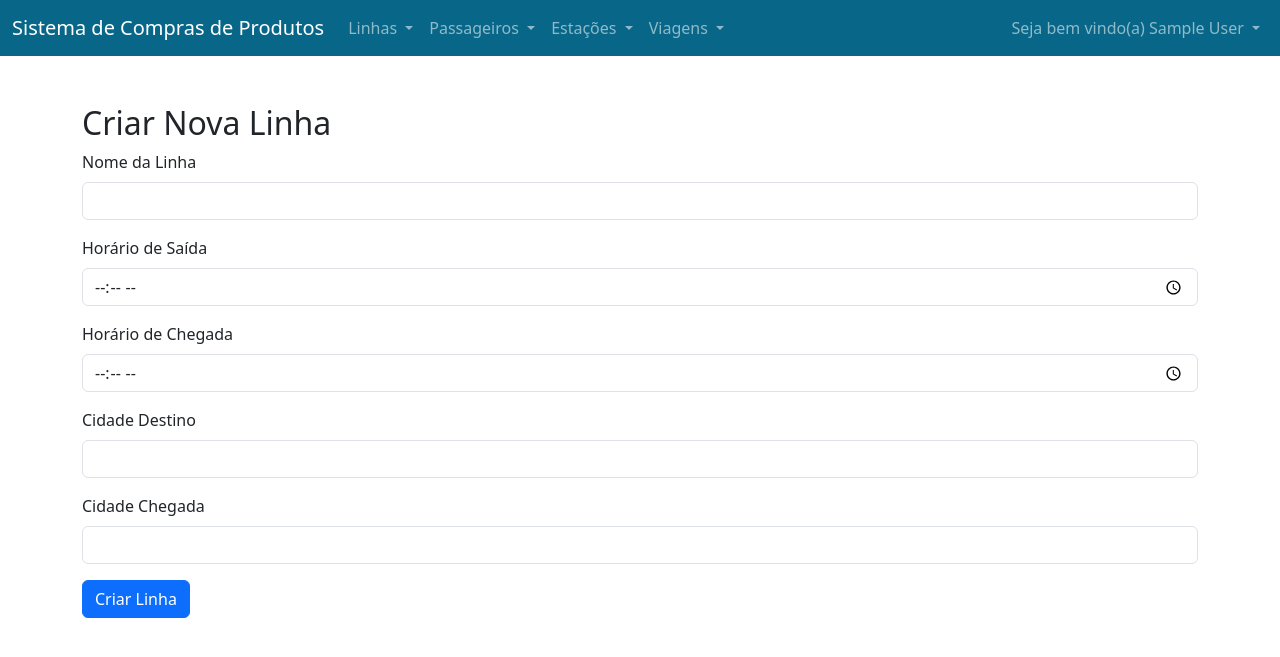
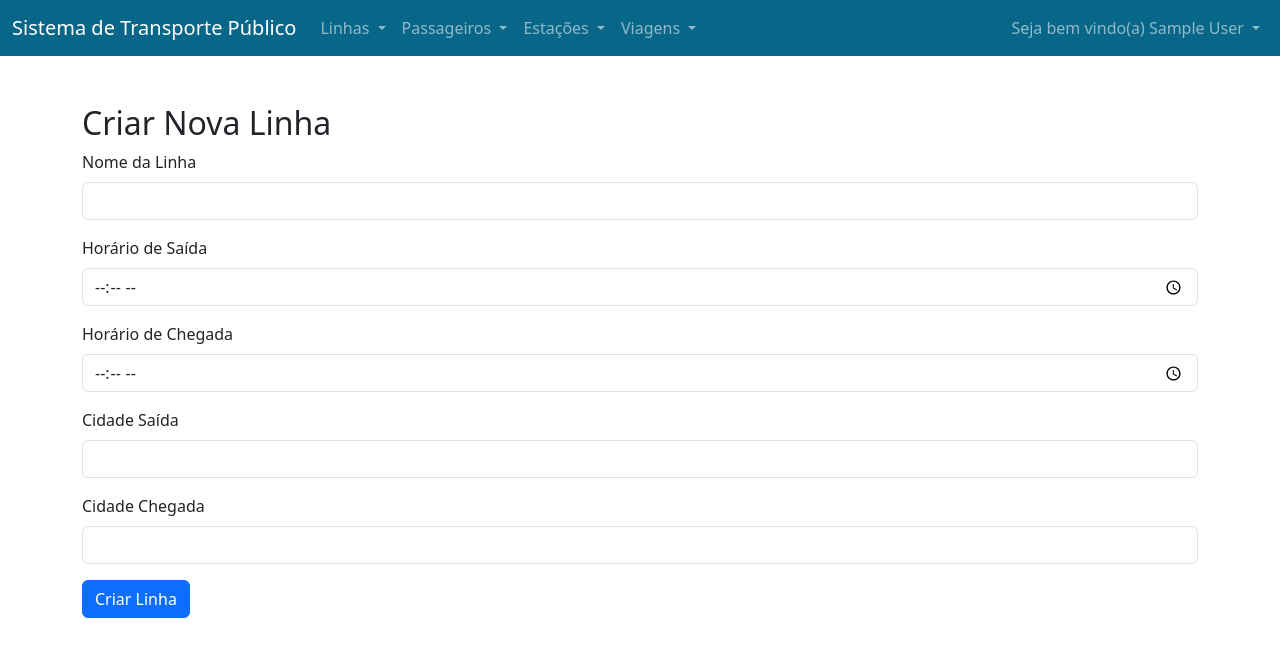
Before and after one commit to livialandim/FATEC-Linguagem-de-Programacao-IV, a PHP site: page /paginas/nova_linha.php in a window 1280 px wide. Shown: the top 657 px of the page. Run offline with PHP 8.4, Linux system fonts and the light colour scheme; the visitor is signed in with stand-in values (Sample User, id 1); data that the repository does not hold is empty.

Commit message:
Projeto PHP

```diff
--- a/projeto/funcoes/linhas.php
+++ b/projeto/funcoes/linhas.php
@@ -17,16 +17,16 @@ function gerarDadosGraficoViagensPorLinha(): array {
 }
 
 
-function novaLinha($nome, $horario_saida, $horario_chegada, $cidade_destino, $cidade_chegada) {
+function novaLinha($nome, $horario_saida, $horario_chegada, $cidade_saida, $cidade_chegada) {
     global $pdo;
     try {
-        $sql = "INSERT INTO linha (nome, horario_saida, horario_chegada, cidade_destino, cidade_chegada)
-                VALUES (:nome, :horario_saida, :horario_chegada, :cidade_destino, :cidade_chegada)";
+        $sql = "INSERT INTO linha (nome, horario_saida, horario_chegada, cidade_saida, cidade_chegada)
+                VALUES (:nome, :horario_saida, :horario_chegada, :cidade_saida, :cidade_chegada)";
         $stmt = $pdo->prepare($sql);
         $stmt->bindParam(':nome', $nome);
         $stmt->bindParam(':horario_saida', $horario_saida);
         $stmt->bindParam(':horario_chegada', $horario_chegada);
-        $stmt->bindParam(':cidade_destino', $cidade_destino);
+        $stmt->bindParam(':cidade_saida', $cidade_saida);
         $stmt->bindParam(':cidade_chegada', $cidade_chegada);
         return $stmt->execute();
     } catch (PDOException $e) {
@@ -86,17 +86,17 @@ function excluirLinha($id) {
     }
 }
 
-function atualizarLinha($id, $nome, $cidade_destino, $cidade_chegada, $horario_saida, $horario_chegada) {
+function atualizarLinha($id, $nome, $cidade_saida, $cidade_chegada, $horario_saida, $horario_chegada) {
     global $pdo;
     try {
-        $sql = "UPDATE linha SET nome = :nome, cidade_destino = :cidade_destino, cidade_chegada = :cidade_chegada,
+        $sql = "UPDATE linha SET nome = :nome, cidade_saida = :cidade_saida, cidade_chegada = :cidade_chegada,
                 horario_saida = :horario_saida, horario_chegada = :horario_chegada WHERE id = :id";
         $stmt = $pdo->prepare($sql);
-        $stmt->bindParam(':nome', $nome);
-        $stmt->bindParam(':cidade_destino', $cidade_destino);
-        $stmt->bindParam(':cidade_chegada', $cidade_chegada);
-        $stmt->bindParam(':horario_saida', $horario_saida);
-        $stmt->bindParam(':horario_chegada', $horario_chegada);
+        $stmt->bindParam(':nome', $nome, PDO::PARAM_STR);
+        $stmt->bindParam(':cidade_saida', $cidade_saida, PDO::PARAM_STR);
+        $stmt->bindParam(':cidade_chegada', $cidade_chegada, PDO::PARAM_STR);
+        $stmt->bindParam(':horario_saida', $horario_saida, PDO::PARAM_STR);
+        $stmt->bindParam(':horario_chegada', $horario_chegada, PDO::PARAM_STR);
         $stmt->bindParam(':id', $id, PDO::PARAM_INT);
         return $stmt->execute();
     } catch (PDOException $e) {
--- a/projeto/paginas/excluir_linha.php
+++ b/projeto/paginas/excluir_linha.php
@@ -45,7 +45,7 @@ if ($_SERVER['REQUEST_METHOD'] == 'POST') {
         <li><strong>Nome da Linha:</strong> <?= $linha['nome'] ?></li>
         <li><strong>Horário de Saída:</strong> <?= $linha['horario_saida'] ?></li>
         <li><strong>Horário de Chegada:</strong> <?= $linha['horario_chegada'] ?></li>
-        <li><strong>Cidade de Destino:</strong> <?= $linha['cidade_destino'] ?></li>
+        <li><strong>Cidade de Destino:</strong> <?= $linha['cidade_saida'] ?></li>
         <li><strong>Cidade de Chegada:</strong> <?= $linha['cidade_chegada'] ?></li>
     </ul>
 
--- a/projeto/paginas/linhas.php
+++ b/projeto/paginas/linhas.php
@@ -15,7 +15,7 @@
             <tr>
                 <th>ID</th>
                 <th>Nome da Linha</th>
-                <th>Cidade Destino</th>
+                <th>Cidade Saída</th>
                 <th>Cidade Chegada</th>
                 <th>Horário de Saída</th>
                 <th>Horário de Chegada</th>
@@ -27,7 +27,7 @@
             <tr>
                 <td><?= $linha['id'] ?></td>
                 <td><?= $linha['nome'] ?></td>
-                <td><?= $linha['cidade_destino'] ?></td>
+                <td><?= $linha['cidade_saida'] ?></td>
                 <td><?= $linha['cidade_chegada'] ?></td>
                 <td><?= $linha['horario_saida'] ?></td>
                 <td><?= $linha['horario_chegada'] ?></td>
--- a/projeto/paginas/navbar.php
+++ b/projeto/paginas/navbar.php
@@ -12,7 +12,7 @@
 
 <nav class="navbar navbar-expand-lg" data-bs-theme="dark">
   <div class="container-fluid">
-    <a class="navbar-brand" href="/dashboard">Sistema de Compras de Produtos</a>
+    <a class="navbar-brand" href="dashboard.php">Sistema de Transporte Público</a>
     <button class="navbar-toggler" type="button" data-bs-toggle="collapse" data-bs-target="#navbarNavDropdown" aria-controls="navbarNavDropdown" aria-expanded="false" aria-label="Toggle navigation">
       <span class="navbar-toggler-icon"></span>
     </button>
--- a/projeto/paginas/nova_linha.php
+++ b/projeto/paginas/nova_linha.php
@@ -9,17 +9,17 @@
         $nome = $_POST['nome'];
         $horario_saida = $_POST['horario_saida'];
         $horario_chegada = $_POST['horario_chegada'];
-            $cidade_destino = $_POST['cidade_destino'];
+        $cidade_saida = $_POST['cidade_saida'];
         $cidade_chegada = $_POST['cidade_chegada'];
 
         // Insere a nova linha no banco de dados
-            $sql = "INSERT INTO linha (nome, horario_saida, horario_chegada, cidade_destino, cidade_chegada)
-                    VALUES (:nome, :horario_saida, :horario_chegada, :cidade_destino, :cidade_chegada)";
+        $sql = "INSERT INTO linha (nome, horario_saida, horario_chegada, cidade_saida, cidade_chegada)
+                    VALUES (:nome, :horario_saida, :horario_chegada, :cidade_saida, :cidade_chegada)";
         $stmt = $pdo->prepare($sql);
         $stmt->bindParam(':nome', $nome);
         $stmt->bindParam(':horario_saida', $horario_saida);
         $stmt->bindParam(':horario_chegada', $horario_chegada);
-            $stmt->bindParam(':cidade_destino', $cidade_destino);
+        $stmt->bindParam(':cidade_saida', $cidade_saida);
         $stmt->bindParam(':cidade_chegada', $cidade_chegada);
         $stmt->execute();
 
@@ -35,6 +35,7 @@
     <h2>Criar Nova Linha</h2>
 
     <form method="post">
+        <input type="hidden" name="id" value="<?= $id ?>" />
         <div class="mb-3">
             <label for="nome" class="form-label">Nome da Linha</label>
             <input type="text" name="nome" id="nome" class="form-control" required>
@@ -48,8 +49,8 @@
             <input type="time" name="horario_chegada" id="horario_chegada" class="form-control" required>
         </div>
         <div class="mb-3">
-            <label for="cidade_destino" class="form-label">Cidade Destino</label>
-            <input type="text" name="cidade_destino" id="cidade_destino" class="form-control" required>
+            <label for="cidade_saida" class="form-label">Cidade Saída</label>
+            <input type="text" name="cidade_saida" id="cidade_saida" class="form-control" required>
         </div>
         <div class="mb-3">
             <label for="cidade_chegada" class="form-label">Cidade Chegada</label>
```
Also changed, not shown: projeto/paginas/editar_linha.php (+17 -20 lines). Lines whose indentation alone changed are shown as unchanged.
